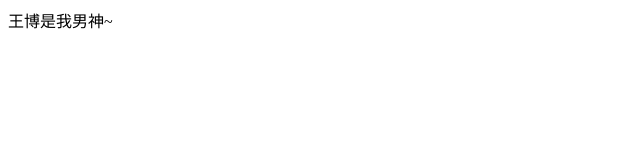
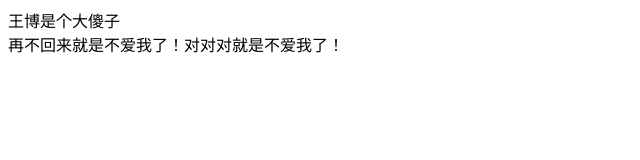
Before and after one commit to LinLin728/LinLin728.github.io, a plain HTML site: page index.html in a window 1280 px wide. Shown: the whole page, without its empty margins (0-640 px from the left). Drawn offline with Linux system fonts and the light colour scheme.

Commit message:
Update index.html

```diff
--- a/index.html
+++ b/index.html
@@ -4,6 +4,7 @@
 	<title></title>
 </head>
 <body>
-	王博是我男神~
+	王博是个大傻子<br />
+	再不回来就是不爱我了！对对对就是不爱我了！
 </body>
 </html>
```
